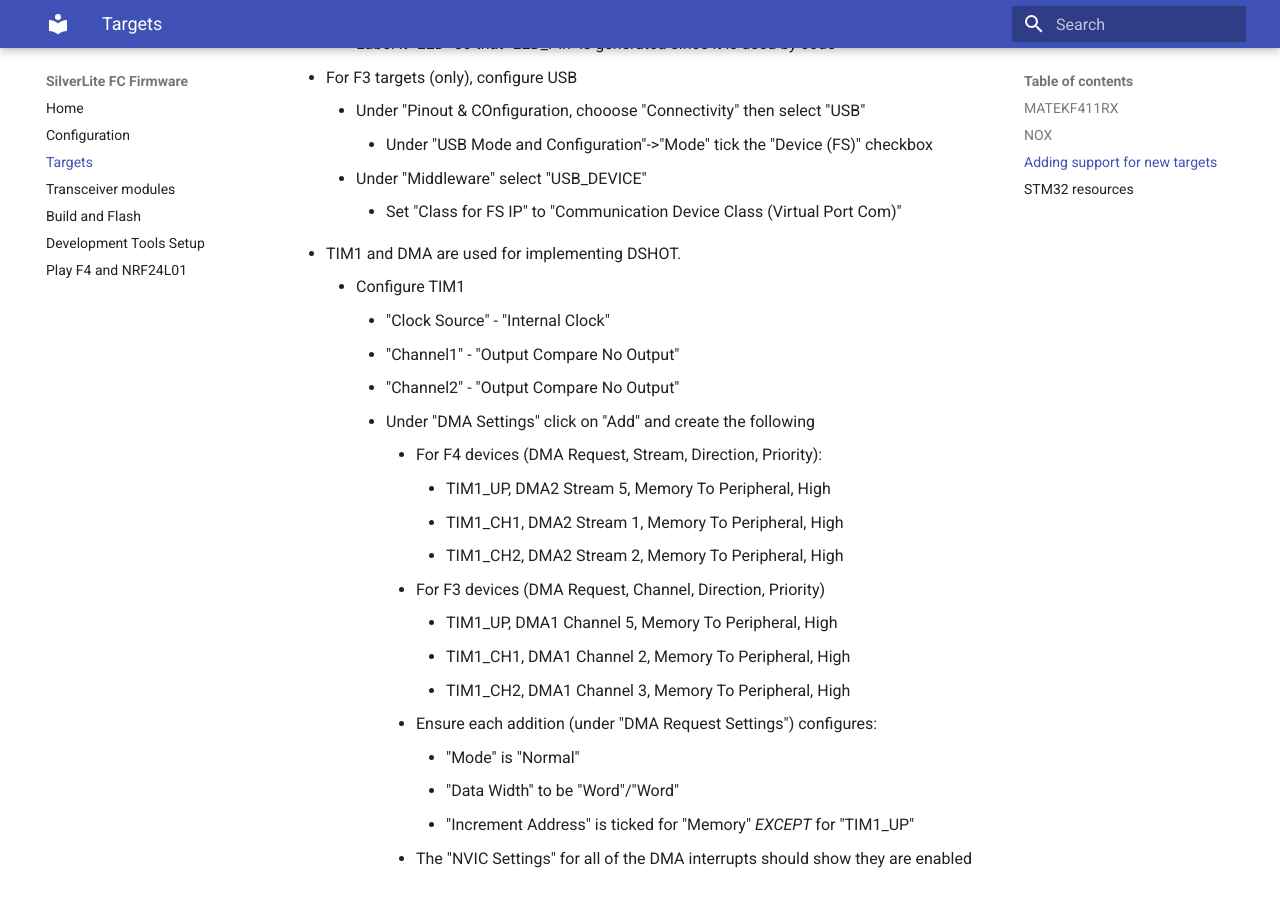
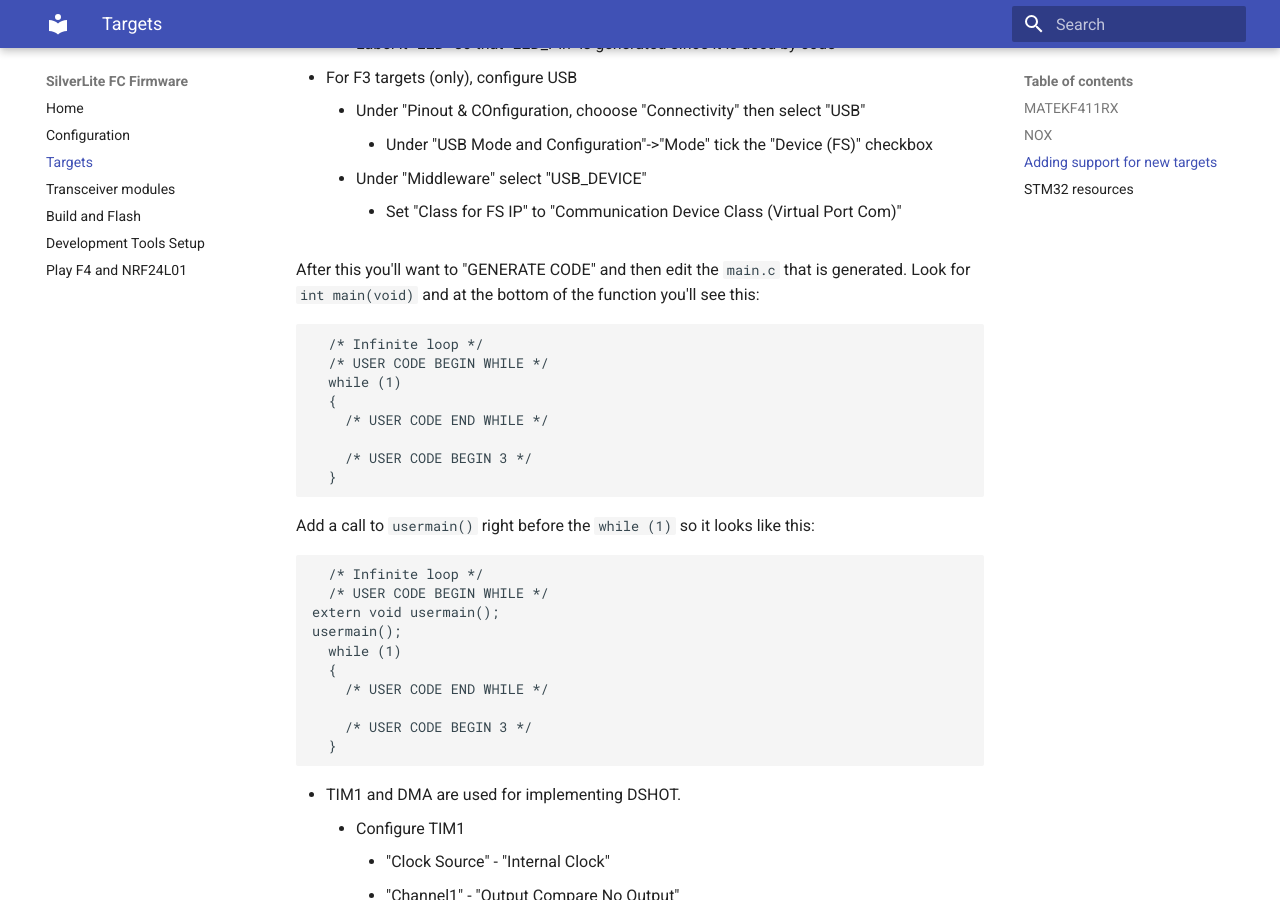
Before and after one commit to sakitume/SilverLite-FC, an MkDocs documentation site: the page built from docs/Targets.md, in a window 1280 px wide and 900 px high, scrolled down 7248 px. Built offline with MkDocs 1.6.1 and Material for MkDocs 9.7.7, drawn with Linux system fonts in a browser that asks for light colours.

Commit message:
Edit main() in STM32CubeMX generated main.c so that it calls our usermain() function

````diff
--- a/docs/Targets.md
+++ b/docs/Targets.md
@@ -143,6 +143,36 @@ Using STM32CubeMX you'll want to configure the various pins and perhipherals of
         * Under "USB Mode and Configuration"->"Mode" tick the "Device (FS)" checkbox
     * Under "Middleware" select "USB_DEVICE"
         * Set "Class for FS IP" to "Communication Device Class (Virtual Port Com)"
+
+After this you'll want to "GENERATE CODE" and then edit the `main.c` that is generated.
+Look for `int main(void)` and at the bottom of the function you'll see this:
+
+```
+  /* Infinite loop */
+  /* USER CODE BEGIN WHILE */
+  while (1)
+  {
+    /* USER CODE END WHILE */
+
+    /* USER CODE BEGIN 3 */
+  }
+```
+
+Add a call to `usermain()` right before the `while (1)` so it looks like this:
+
+```
+  /* Infinite loop */
+  /* USER CODE BEGIN WHILE */
+extern void usermain();
+usermain();
+  while (1)
+  {
+    /* USER CODE END WHILE */
+
+    /* USER CODE BEGIN 3 */
+  }
+```
+
 
 
 * TIM1 and DMA are used for implementing DSHOT.
````
Also changed, not shown: 1 other file.
